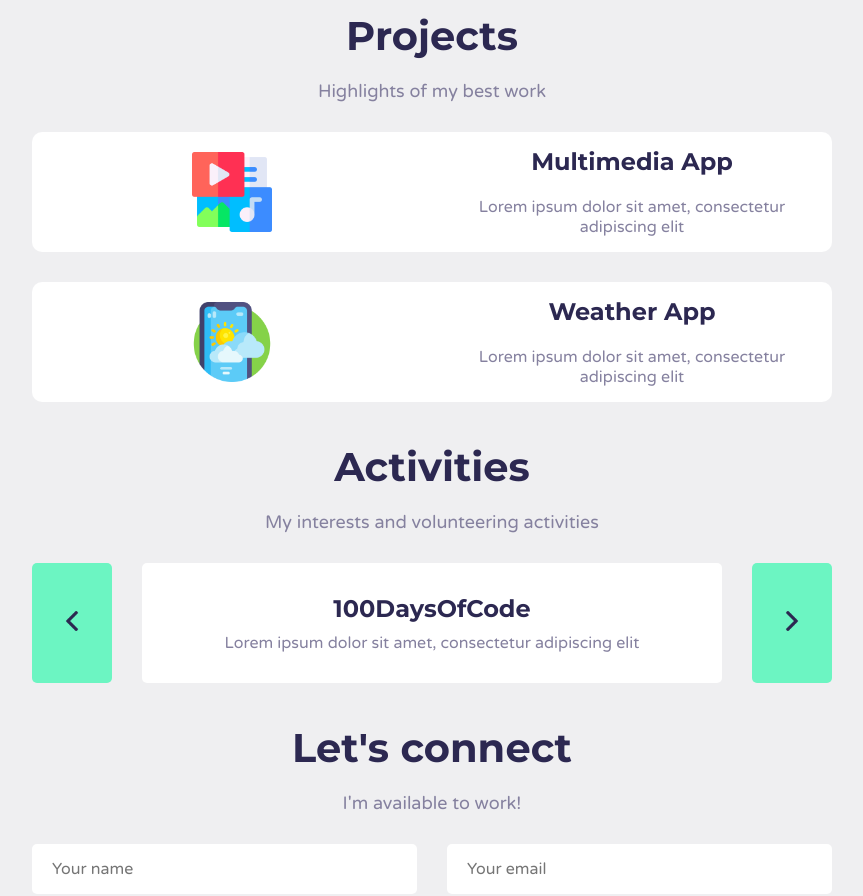
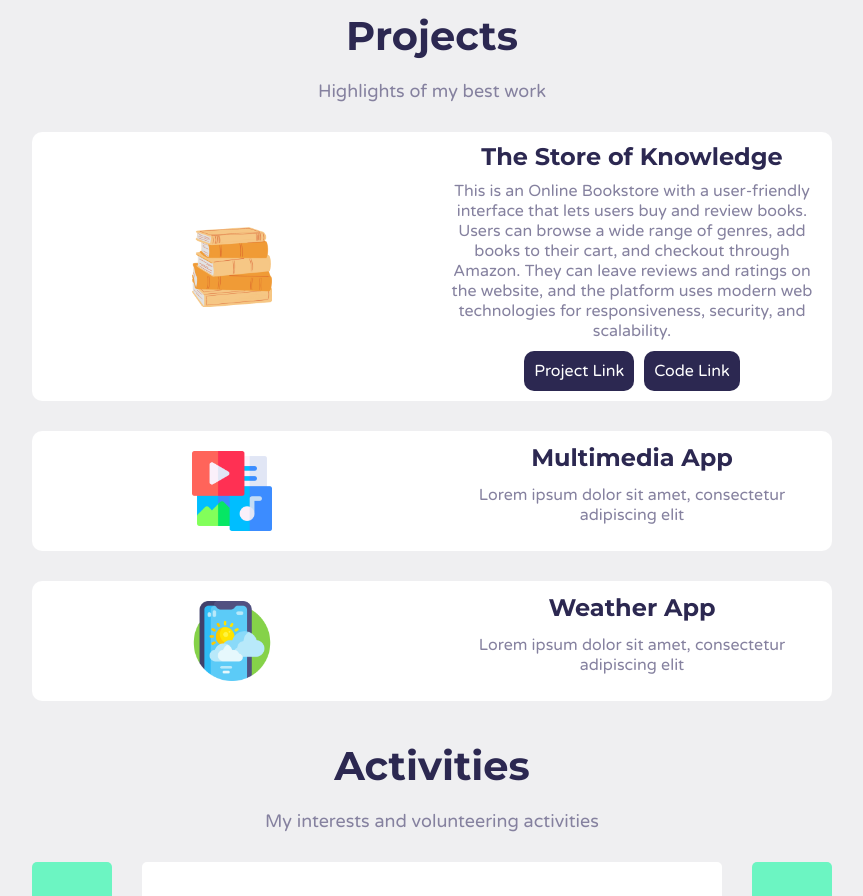
Before and after one commit to Notwacob/portfolio, a React (Create React App) app: page / in a window 1280 px wide. Shown: the part 1360-2256 px from the top of the page, without its empty margins (208-1071 px from the left). Built offline with nearby package versions, Linux system fonts and the light colour scheme.

Commit message:
Commit - 5/29/2023 - 12:40 am

```diff
--- a/src/components/Projects.js
+++ b/src/components/Projects.js
@@ -15,6 +15,14 @@ export const Projects = () => {
             <div className={styles.info}>
               <h2 className={styles.title}>{project.title}</h2>
               <p className={styles.description}>{project.description}</p>
+              <div className={styles.btns}>
+                {project.project_link !== "" ? (
+                  <a href={project.project_link} target="_blank" className={styles.button} rel="noreferrer">Project Link</a>
+                ) : null}
+                {project.code_link !== "" ? (
+                  <a href={project.code_link} target="_blank" className={styles.button} rel="noreferrer">Code Link</a>
+                ) : null}
+              </div>
             </div>
           </div>
         );
--- a/src/components/Projects.module.css
+++ b/src/components/Projects.module.css
@@ -35,6 +35,24 @@
   color: #85819f;
 }
 
+.btns {
+  display: flex;
+  gap: 10px;
+  margin-top: 10px;
+}
+
+.button {
+  padding: 10px;
+  border-radius: 10px;
+  background-color: #2c2851;
+  color: white;
+}
+
+.button:hover {
+  background-color: #6cf5c2;
+  color: #2c2851;
+}
+
 @media only screen and (max-width: 560px) {
   .card {
     grid-template-columns: 1fr;
--- a/src/content/projects.js
+++ b/src/content/projects.js
@@ -1,12 +1,23 @@
 export const projects = [
+  {
+    title: "The Store of Knowledge",
+    description: "This is an Online Bookstore with a user-friendly interface that lets users buy and review books. Users can browse a wide range of genres, add books to their cart, and checkout through Amazon. They can leave reviews and ratings on the website, and the platform uses modern web technologies for responsiveness, security, and scalability.",
+    project_link: "http://zeus.vwu.edu/~jawilson/CS_489/login.php",
+    code_link: "https://github.com/Notwacob/The-Store-of-Knowledeg",
+    image: "/assets/projects/the-store-of-knowledge.png",
+  },
   {
     title: "Multimedia App",
     description: "Lorem ipsum dolor sit amet, consectetur adipiscing elit",
+    project_link: "",
+    code_link: "",
     image: "/assets/projects/multimedia.png",
   },
   {
     title: "Weather App",
     description: "Lorem ipsum dolor sit amet, consectetur adipiscing elit",
+    project_link: "",
+    code_link: "",
     image: "/assets/projects/weather-app.png",
   },
 ];
```
Also changed, not shown: public/assets/projects/the-store-of-knowledge.png (added), 1 other file (tests, documents, lock files or other folders).
